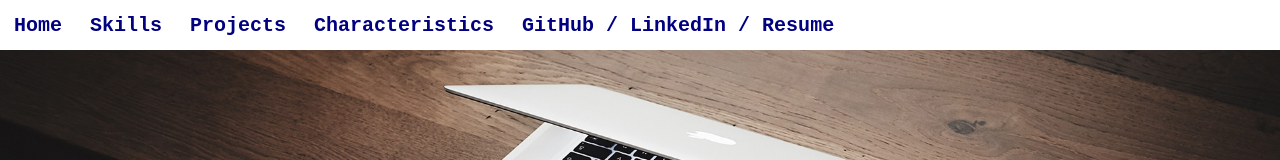
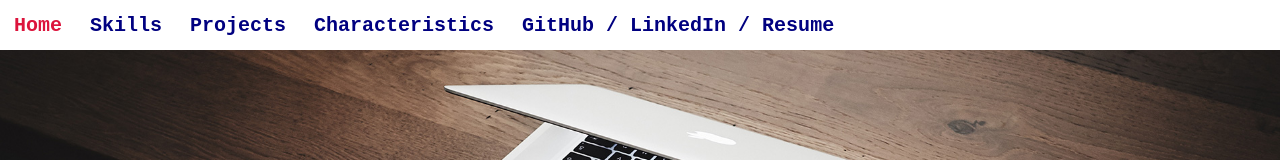
Before and after one commit to Arcaster42/portfolio-site, a Vue app in the folder v3/: page / in a window 1280 px wide. Shown: the top 160 px of the page. Built offline with nearby package versions, Linux system fonts and the light colour scheme.

Commit message:
Added hover

```diff
--- a/v3/src/components/Navigation.vue
+++ b/v3/src/components/Navigation.vue
@@ -42,4 +42,8 @@ export default {
     font-family: 'Courier New', Courier, monospace;
     cursor: pointer;
 }
+
+.link:hover {
+    color: crimson;
+}
 </style>
```
